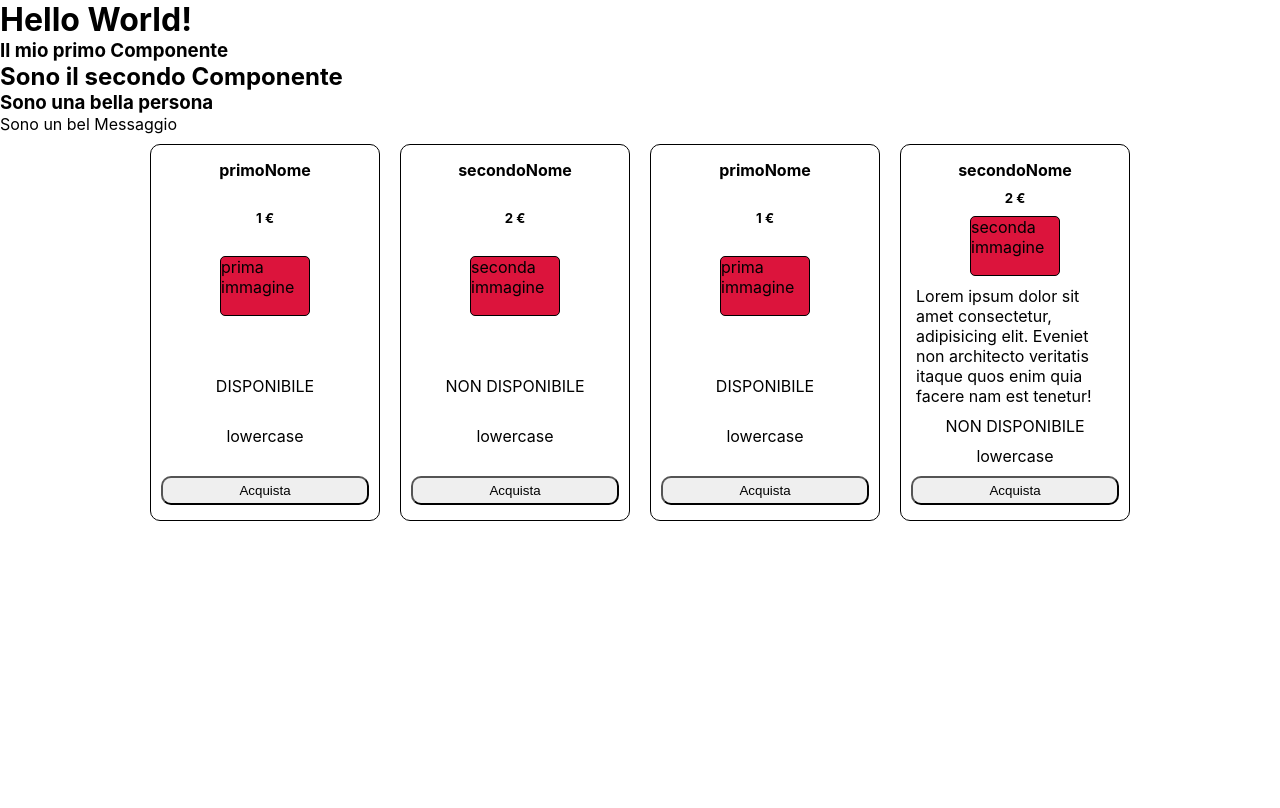
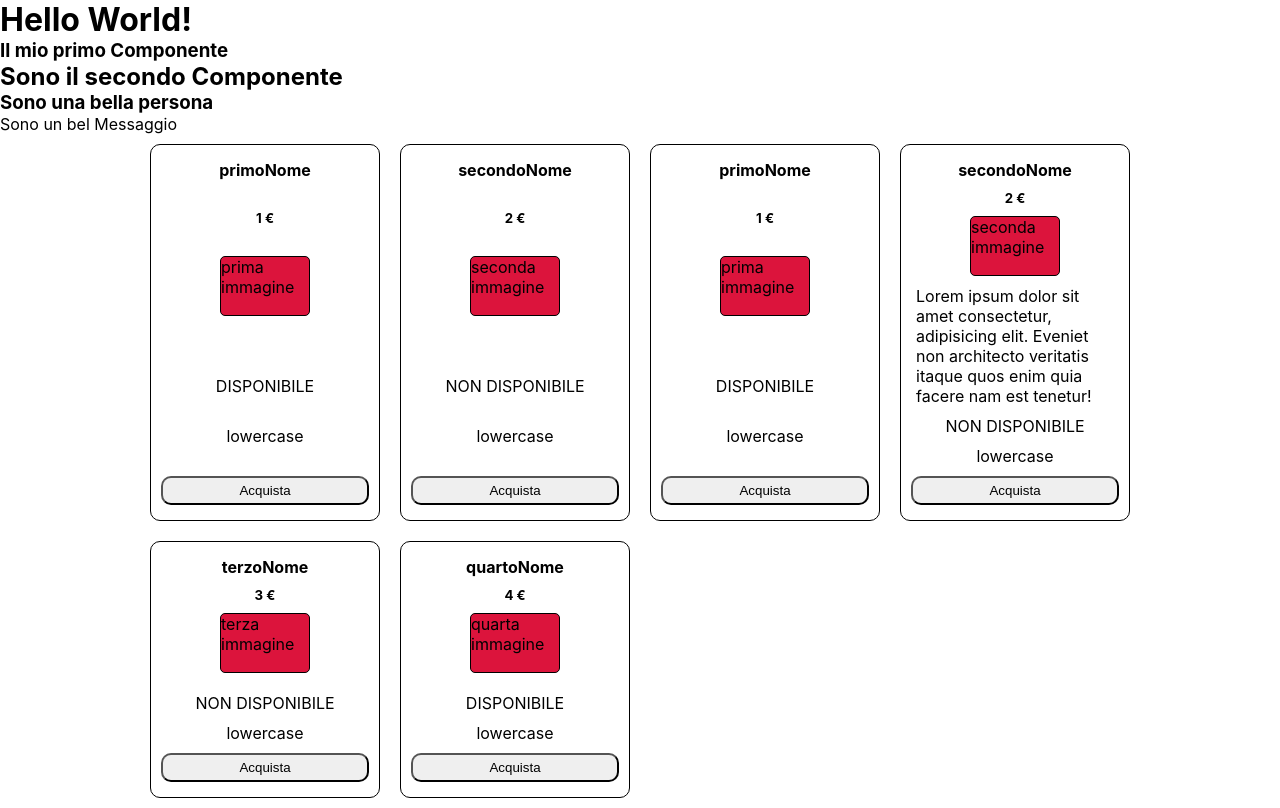
Before and after one commit to zuingo88/my-first-react-app, a React (Create React App) app in the folder first-react/: page / in a window 1280 px wide. Built offline with nearby package versions, Linux system fonts and the light colour scheme; the HTML template or start-up script is replaced by a standard one.

Commit message:
Iterazione array di oggetti.

```diff
--- a/first-react/src/App.js
+++ b/first-react/src/App.js
@@ -15,6 +15,22 @@ const secondaCard = {
   immagine: 'seconda immagine',
   disponibilita: 'non disponibile'
 }
+
+// Metto i prodotti in un array
+const prodotti = [
+  {
+    nomeProdotto: 'terzoNome',
+    prezzoProdotto: '3',
+    immagine: 'terza immagine',
+    disponibilita: 'non disponibile'
+  },
+  {
+    nomeProdotto: 'quartoNome',
+    prezzoProdotto: '4',
+    immagine: 'quarta immagine',
+    disponibilita: 'disponibile'
+  }
+]
 
 const pStyle = {
   textTransform: 'uppercase'
@@ -61,6 +77,13 @@ function App() {
           </>
         </Product>
 
+        {/* stampo gli oggetti contenuti nell'array 'prodotti' con il map method */}
+        {prodotti.map((prodotto) => {
+          console.log(prodotto, 'prodotto stampato con map method');
+
+          return <Product {...prodotto} />
+        })}
+
       </section>
     </div>
   );
--- a/first-react/src/index.css
+++ b/first-react/src/index.css
@@ -5,7 +5,6 @@
 }
 
 body {
-  margin: 0;
   font-family: -apple-system, BlinkMacSystemFont, "Segoe UI", "Roboto", "Oxygen", "Ubuntu", "Cantarell", "Fira Sans",
     "Droid Sans", "Helvetica Neue", sans-serif;
   -webkit-font-smoothing: antialiased;
```
